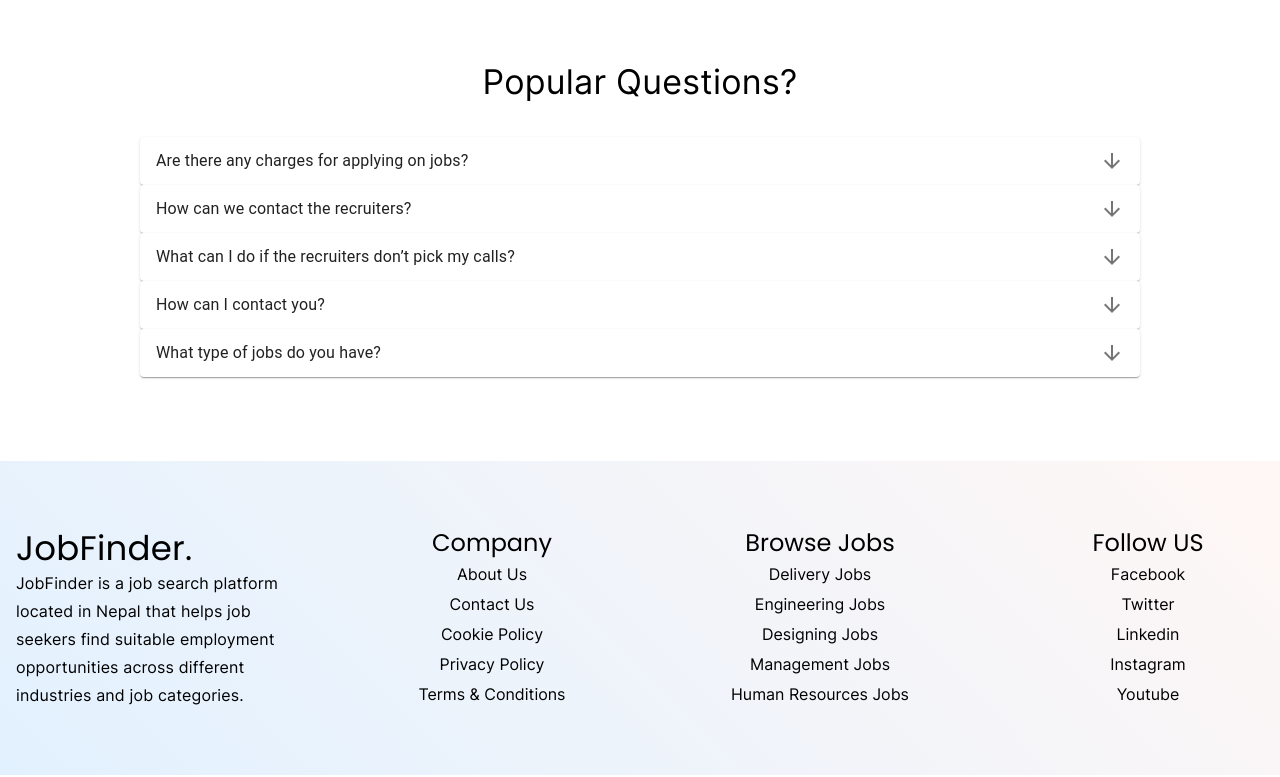
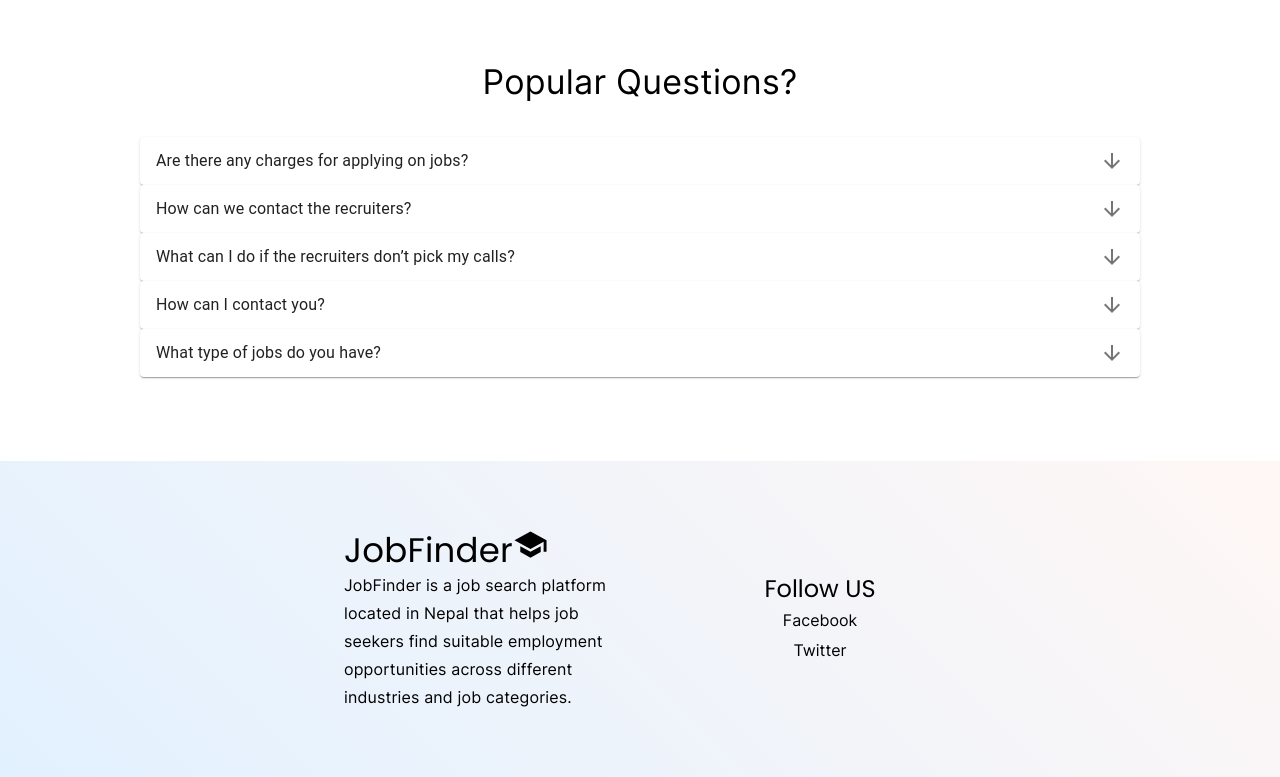
Before and after one commit to kirankandel/mern-job-portal, a React (Create React App) app in the folder frontend/: page / in a window 1280 px wide. Shown: the part 957-1734 px from the top of the page. Built offline with nearby package versions, Linux system fonts and the light colour scheme.

Commit message:
footer and password section

```diff
--- a/frontend/src/component/Signup.js
+++ b/frontend/src/component/Signup.js
@@ -418,6 +418,8 @@
             onBlur={(event) => {
               if (event.target.value === "") {
                 handleInputError("password", true, "Password is required");
+              } else if (event.target.value.length < 8) {
+                handleInputError("password", true, "Password is too weak");
               } else {
                 handleInputError("password", false, "");
               }
--- a/frontend/src/component/includes/Footer.js
+++ b/frontend/src/component/includes/Footer.js
@@ -1,5 +1,7 @@
 import { Grid, makeStyles, Typography } from "@material-ui/core";
 import { Link } from "react-router-dom";
+import SchoolIcon from "@material-ui/icons/School";
+
 
 const useStyles = makeStyles((theme) => ({
   footer: {
@@ -43,35 +45,11 @@
       <Grid className={classes.container} container spacing={4}>
         <Grid item xs={12} md={3}>
           <Typography className={classes.poppinsFont} variant="h4" align={"left"}>
-            JobFinder.
+          JobFinder<SchoolIcon fontSize="large" />
           </Typography>
           <Typography variant="subtitle1" className={classes.interFont} align="left">
             JobFinder is a job search platform located in Nepal that helps job seekers find suitable employment opportunities across different industries and job categories.
           </Typography>
-        </Grid>
-        <Grid item xs={12} md={3}>
-          <Typography variant="h5" className= {classes.poppinsFont} align={"center"}>
-            Company
-          </Typography>
-          <div className={[classes.links, classes.interFont].join(' ')}>
-            <Link className={classes.link} to="/">About Us</Link>
-            <Link className={classes.link} to="/">Contact Us</Link>
-            <Link className={classes.link} to="/">Cookie Policy</Link>
-            <Link className={classes.link} to="/">Privacy Policy</Link>
-            <Link className={classes.link} to="/">Terms & Conditions</Link>
-          </div>
-        </Grid>
-        <Grid item xs={12} md={3}>
-          <Typography variant="h5" className= {classes.poppinsFont} align={"center"}>
-            Browse Jobs
-          </Typography>
-          <div className={[classes.links, classes.interFont].join(' ')}>
-          <Link className={classes.link} to="/">Delivery Jobs</Link>
-          <Link className={classes.link} to="/">Engineering Jobs</Link>
-          <Link className={classes.link} to="/">Designing Jobs</Link>
-          <Link className={classes.link} to="/">Management Jobs</Link>
-          <Link className={classes.link} to="/">Human Resources Jobs</Link>
-          </div>
         </Grid>
         <Grid item xs={12} md={3}>
           <Typography variant="h5" className= {classes.poppinsFont} align={"center"}>
@@ -80,9 +58,6 @@
           <div className={[classes.links, classes.interFont].join(' ')}>
           <Link className={classes.link} to="/">Facebook</Link>
           <Link className={classes.link} to="/">Twitter</Link>
-          <Link className={classes.link} to="/">Linkedin</Link>
-          <Link className={classes.link} to="/">Instagram</Link>
-          <Link className={classes.link}  to="/">Youtube</Link>
           </div>
         </Grid>
       </Grid>
```
Also changed, not shown: 1 other file (tests, documents, lock files or other folders).
